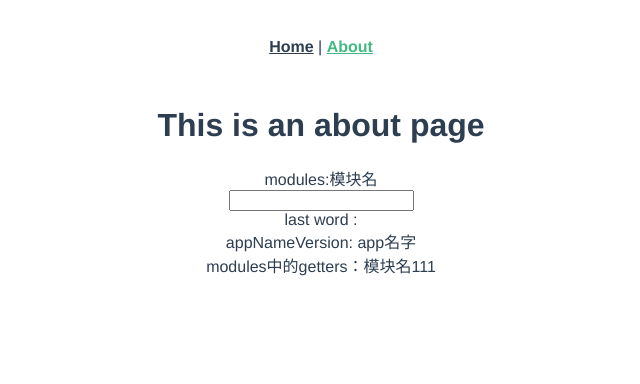
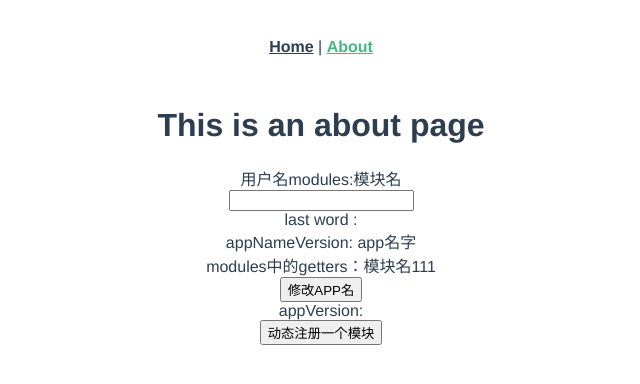
Before and after one commit to xiayutian3/vue-class, a Vue app: page /#/about in a window 1280 px wide. Shown: the top 384 px of the page, without its empty margins (319-959 px from the left). Built offline with nearby package versions, Linux system fonts and the light colour scheme.

Commit message:
26-6：vuex（二）

```diff
--- /dev/null
+++ b/src/api/app.js
@@ -0,0 +1,18 @@
+export const getAppName = () => {
+  return new Promise(((resolve, reject) => {
+    const err = null;
+    setTimeout(()=>{
+      if(!err){
+        resolve({
+          code:200,
+          info:{
+            appName:'newAppNameAction'
+          }
+        })
+      }else {
+        reject(err)
+      }
+    },1000)
+
+  }))
+}
--- a/src/store/actions.js
+++ b/src/store/actions.js
@@ -1,4 +1,26 @@
+import {getAppName} from '@/api/app'
+
 const actions = {
+	// updateAppName({commit}){
+  //   getAppName().then(res => {
+  //     // console.log(res);
+  //     console.log('action',res.info.appName)
+  //     const {code,info:{appName}} = res
+  //     commit('SET_APP_NAME',{appName})
+  //   } ).catch(err=>{
+  //     console.log(err)
+  //   })
+  // }
 
+  //使用async/await处理
+  async updateAppName({commit}){
+    try {
+      const {code,info:{appName}} = await getAppName()
+      commit('SET_APP_NAME',{appName})
+    }catch (e) {
+      console.log(e)
+    }
+
+  }
 }
 export default actions
--- a/src/store/module/user.js
+++ b/src/store/module/user.js
@@ -2,10 +2,18 @@ const state = {
 	name:'模块名'
 }
 const mutations = {
-
+  SET_NAME(state,params){
+    state.name = params
+  }
 }
 const actions = {
+  updateUserName({commit,state,rootState,dispatch},params){
+    // rootState.appName
+    dispatch('xxx','')
+  },
+  xxx(){
 
+  }
 }
 const getters = {
   firstName(state){
--- a/src/store/mutations.js
+++ b/src/store/mutations.js
@@ -1,4 +1,13 @@
+import Vue from 'vue'
 const mutations = {
-
+	// SET_APP_NAME(state,params){
+	//   state.appName = `new app-name${params}`
+	// }
+  SET_APP_NAME(state,params){
+    state.appName = params.appName
+  },
+  setNewProp(state){
+    Vue.set(state,'appVersion','v2.0')
+  }
 }
 export default mutations
--- a/src/views/About.vue
+++ b/src/views/About.vue
@@ -4,17 +4,22 @@
     <!--<div> 根store：{{$store.state.appName}}</div>-->
     <!--<div> modules:{{$store.state.user.name}}</div>-->
     <!--<div> 根store：{{appName}}</div>-->
-    <div> modules:{{username}}</div>
+    <div> 用户名modules:{{username}}</div>
     <!--<div>name:{{name}}</div>-->
     <input type="text" v-model="inpVal">
     <div>last word : {{inpLastVal}}</div>
     <div>appNameVersion: {{appNameWithVersion}}</div>
     <div>modules中的getters：{{firstName}}</div>
-
+    <button @click="changName">
+      修改APP名
+    </button>
+    <div>appVersion:{{appVersion}}</div>
+    <button @click="registerModule">动态注册一个模块</button>
+    <div v-for="(item,index) in todoList" :key="index">{{item}}</div>
   </div>
 </template>
 <script>
-  import {mapState,mapGetters} from 'vuex'
+  import {mapState,mapGetters,mapMutations,mapActions} from 'vuex'
 
   import state from "../../../vue-cource/src/store/state";
   // import { createNamespacedHelpers } from 'vuex'
@@ -47,7 +52,7 @@
       // ...mapGetters('user',['firstName']),
       firstName(){
           return this.$store.getters['user/firstName']
-      }
+      },
       // ...mapState({
       //   // 使用了createNamespacedHelpers('user'),就不能使用mapState拿得到appName了
       //   username: state => state.name,
@@ -70,10 +75,63 @@
       //   username: state => state.user.name
       // })
 
+      // appVersion(){
+      //   return this.$store.state.appVersion
+      // },
+      ...mapState({
+        appVersion: state => state.appVersion,
+        appName: state => state.appName,
+        //mapState中不管你填不添加模块名  namespaced:true,  都要经过  state.模块名.xxx 来获取
+        //modules中 mapGetters,mapMutations,mapActions 没有namespaced:true 就不用  .模块名.xxx  获取，
+        // 直接相当于没有模块，直接获取即可  例如：...mapGetters(['appNameWithVersion'])
+        // todoList: state => state.todo?state.todo.todoList:[],
+        todoList: state => state.user.todo?state.user.todo.todoList:[],
+      }),
+
     },
     mounted(){
       console.log(this.$store.getters)
       // console.log(this.$store.state)
+    },
+    methods:{
+      ...mapActions(['updateAppName']),
+      ...mapMutations(['SET_APP_NAME','setNewProp']),
+      ...mapMutations('user',['SET_NAME']),
+      changName(){
+        // this.$store.commit('SET_APP_NAME','sala')
+        // this.$store.commit({
+        //   type:'SET_APP_NAME',
+        //   appName:'newAppName'
+        // });
+        this.$store.commit({
+          type:'setNewProp'
+        });
+        // this.SET_APP_NAME({appName:'newAppName'});
+        this.SET_NAME('new123')
+        // this.updateAppName()
+        this.$store.dispatch('updateAppName')
+      },
+      //动态注册模块
+      registerModule(){
+        // this.$store.registerModule('todo',{
+        //   state:{
+        //     todoList:[
+        //       '学习todolist',
+        //       '学习actions',
+        //     ]
+        //   }
+        // })
+
+        // 在user中建子模块
+        this.$store.registerModule(['user','todo'],{
+          state:{
+            todoList:[
+              '学习todolist',
+              '学习actions',
+            ]
+          }
+        })
+      }
     }
   }
 </script>
```
Also changed, not shown: 1 other file (tests, documents, lock files or other folders).
